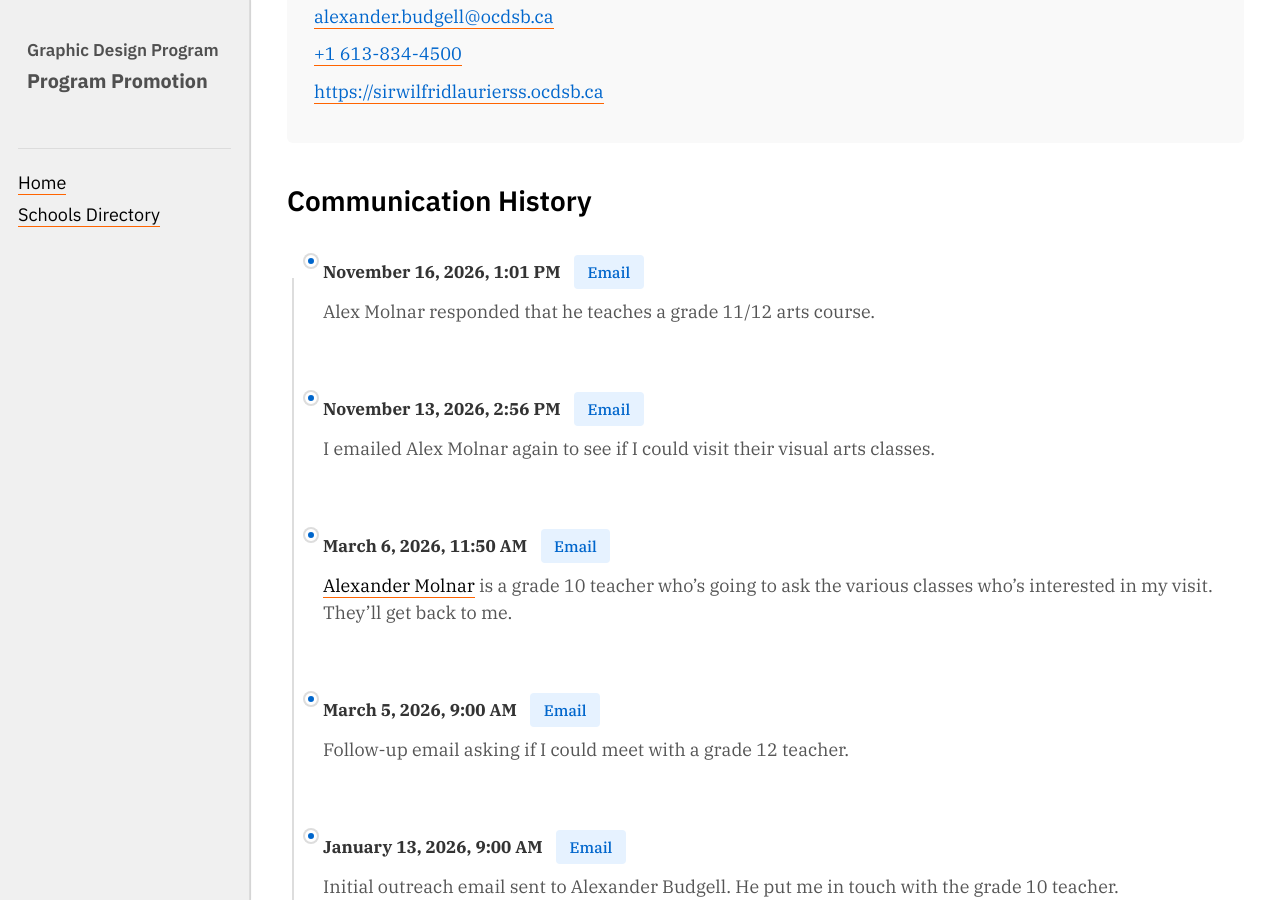
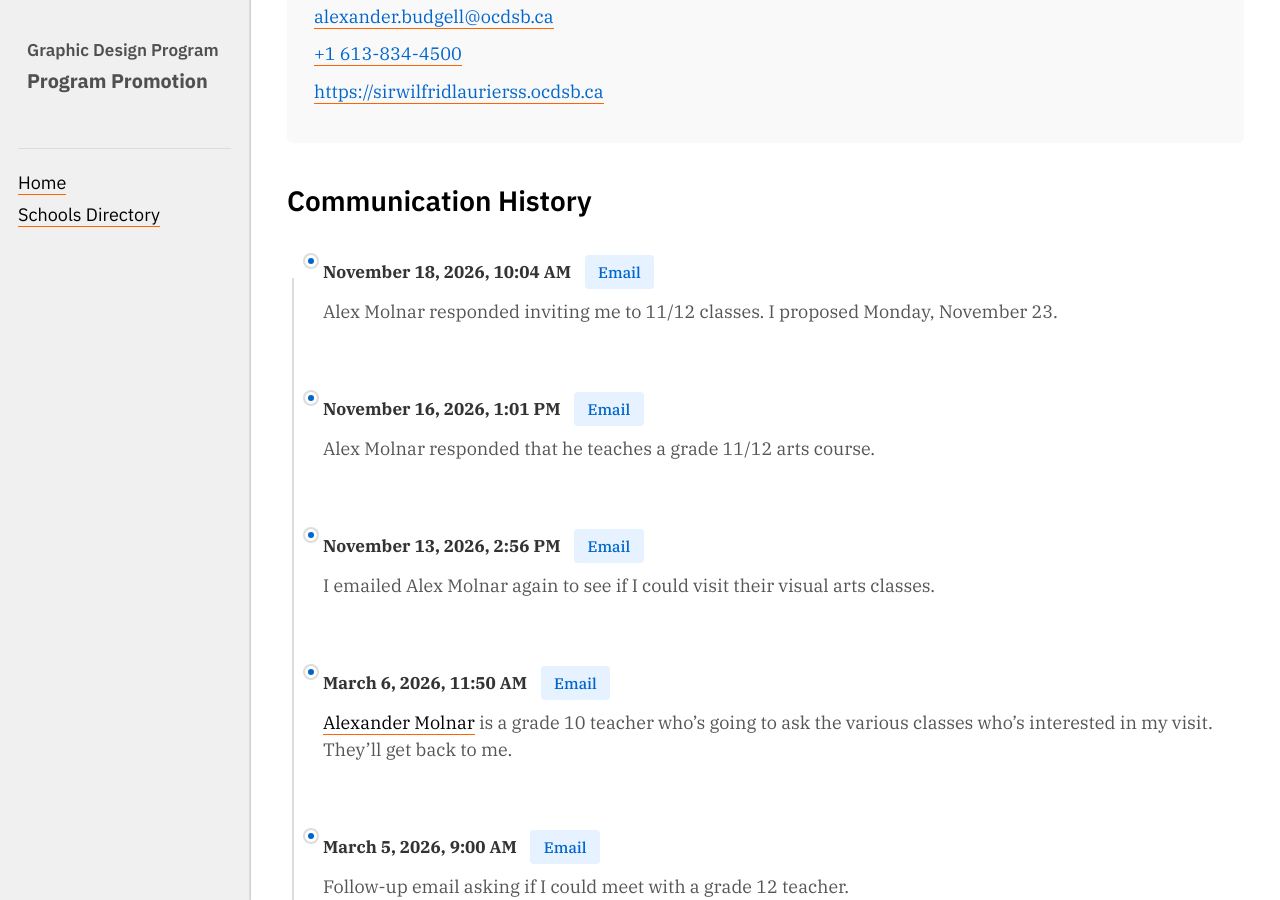
Before and after one commit to AlainParadis/program-promotion, a Jekyll site: the page built from _schools/sir-wilfrid-laurier-secondary-school.md, in a window 1280 px wide and 900 px high, scrolled down 346 px. Built offline with Jekyll 4.4.1, drawn with Linux system fonts in a browser that asks for light colours.

Commit message:
update contact log for Sir Wil

```diff
--- a/_schools/sir-wilfrid-laurier-secondary-school.md
+++ b/_schools/sir-wilfrid-laurier-secondary-school.md
@@ -26,5 +26,7 @@ communications:
   - date: "2026-11-16T13:01:00"
     method: "email"
     note: "Alex Molnar responded that he teaches a grade 11/12 arts course."
-
+  - date: "2026-11-18T10:04:00"
+    method: "email"
+    note: "Alex Molnar responded inviting me to 11/12 classes. I proposed Monday, November 23."
 ---
```
